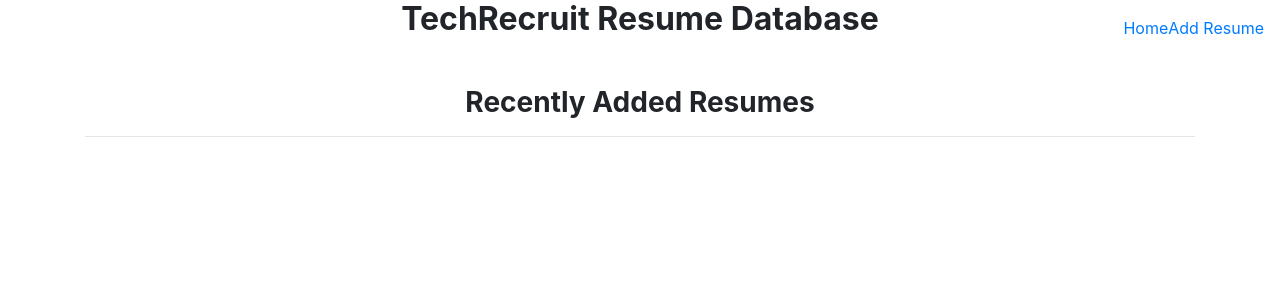
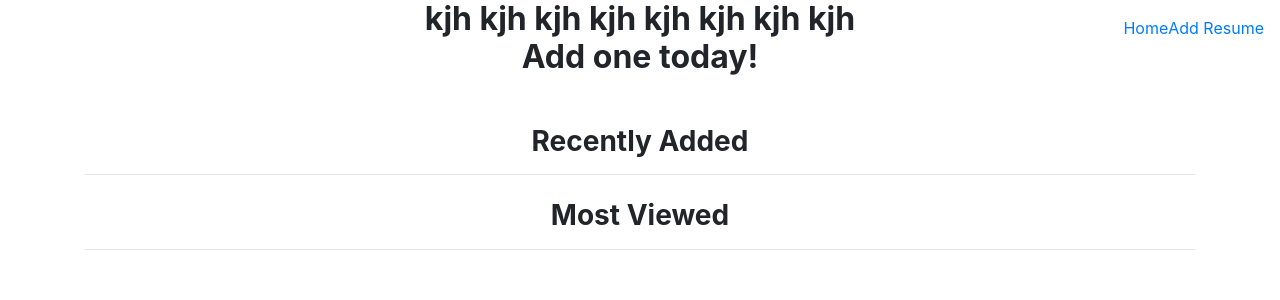
Before and after one commit to Code-Institute-Submissions/Milestone-60, a Flask app: page / in a window 1280 px wide. Shown: the top 300 px of the page. Run offline with Flask 2, Linux system fonts and the light colour scheme; data that the repository does not hold is empty; some libraries are stand-ins or nearby versions.

Commit message:
date and name added to DB and app.py

```diff
--- a/app.py
+++ b/app.py
@@ -13,17 +13,15 @@ mongo = PyMongo(app)
 
 @app.route('/')
 def home():
+    recently_added_resumes=mongo.db.resumes.find().sort([("date",-1)]).limit(4)
+    most_viewed_resumes=mongo.db.resumes.find().sort([("clicks",-1)]).limit(4)
+    return render_template("home.html", recently_added_resumes=recently_added_resumes, most_viewed_resumes=most_viewed_resumes)
 
 
-    recent_resumes=mongo.db.resumes.find().sort([("date",-1)]).limit(4)
-    return render_template("home.html", recent_resumes=recent_resumes)
-
-
-    return render_template("home.html", recent_resumes=recent_resumes)
 
 @app.route('/add_resume')
 def add_resume():
-    return render_template('add_resume.html', resumes=mongo.db.resumes.job_sector_title.find().sort([("name", 1)]))
+    return render_template('add_resume.html', resumes=mongo.db.resumes.job_sector_title.find().sort([("job_sector_title", 1)]))
 
 
 
@@ -44,7 +42,11 @@ def delete_resume(resume_id):
 
 @app.route('/edit_resume/<resume_id>')
 def edit_resume(resume_id):
-    return render_template('edit_resume.html', resume=mongo.db.resumes.find_one({'_id': ObjectId(resume_id)}), job_title=mongo.db.resumes.job_sector_title.find().sort([("name", 1)]))
+    return render_template('edit_resume.html', resume=mongo.db.resumes.find_one({'_id': ObjectId(resume_id)}), job_title=mongo.db.job_sector_title.find().sort([("name", 1)]))
+
+
+
+
 
 if __name__ == '__main__':
     app.run(host=os.environ.get('IP', '0.0.0.0'),
--- a/templates/home.html
+++ b/templates/home.html
@@ -2,13 +2,30 @@
 {% block content %}
 <div class="container-fluid container-home">
     <div class="header-home text-center">
-	    <h2 class="font-weight-bold">TechRecruit Resume Database</h2>
+	    <h2 class="font-weight-bold">kjh kjh kjh kjh kjh kjh kjh kjh <br>Add one today!</h2>
     </div>
 </div>
 <div class="container">
-	<h3 class="sub-headers text-center font-weight-bold mt-5">Recently Added Resumes</h3>
+	<h3 class="sub-headers text-center font-weight-bold mt-5">Recently Added</h3>
 	<hr class="divider mb-4">
-
+	<div class="boxed ">
+		<div class="row row-cols-1 row-cols-md-3">
+			{% for resume in recently_added_resumes %}
+			<a href="{{url_for('get_resume', resume_id=resume._id)}}">
+			</a>
+			{% endfor %}
+		</div>
+		<h3 class="sub-headers text-center font-weight-bold">Most Viewed</h3>
+		<hr class="divider mb-4">
+		<div class="boxed ">
+			<div class="row row-cols-1 row-cols-md-3">
+				{% for resume in most_viewed_resumes %}
+				<a href="{{url_for('get_resume', resume_id=resume._id)}}">
+				</a>
+				{% endfor %}
+			</div>
+		</div>
+	</div>
 </div>
 
 
```
Also changed, not shown: templates/add_resume.html (+5 -5 lines).
